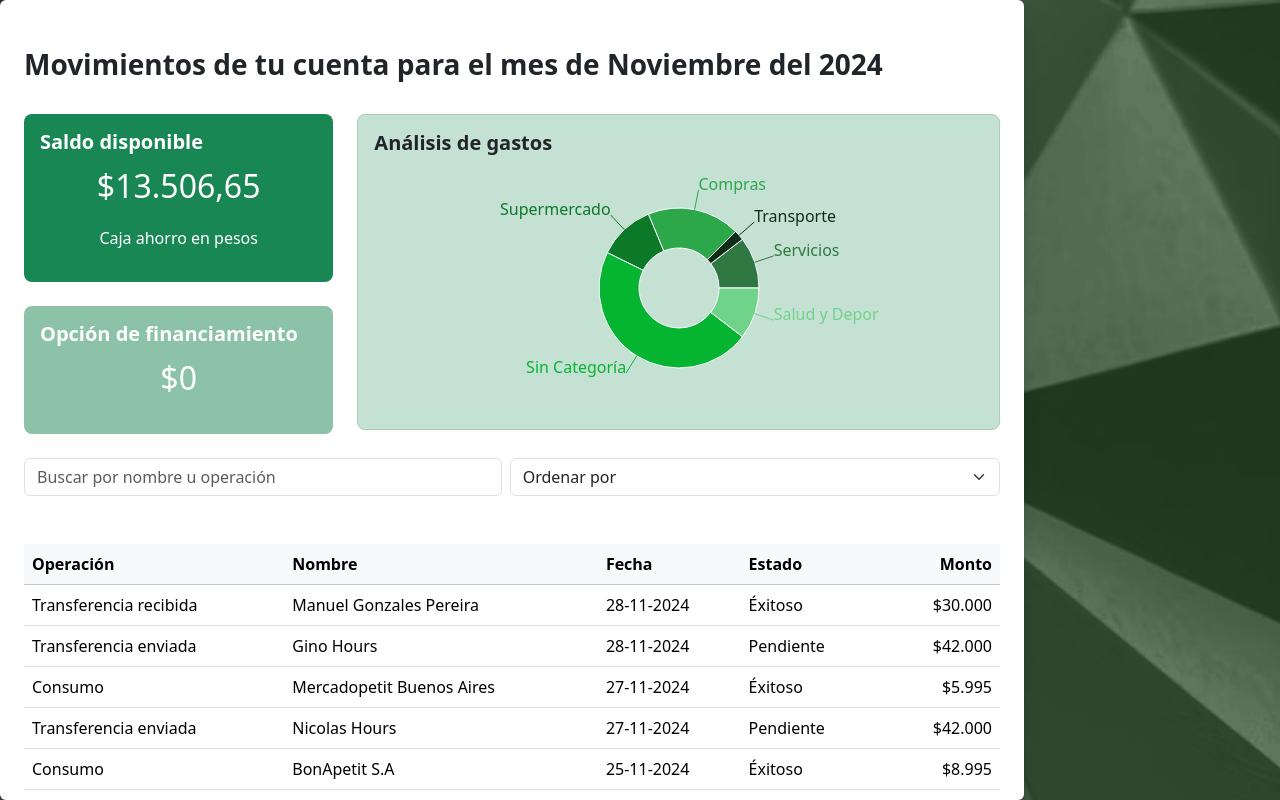
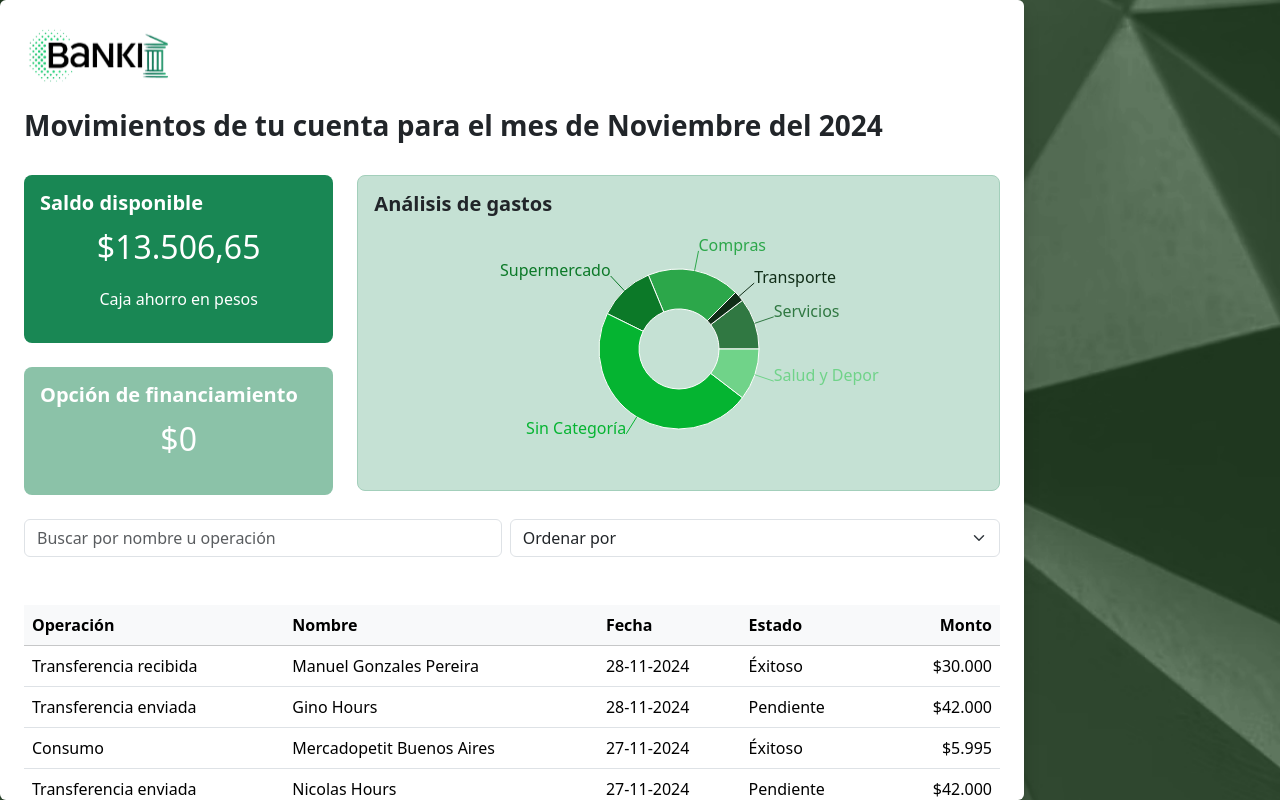
Before and after one commit to No-Country-simulation/c22-21-t-webapp, a React (Vite) app in the folder client/: page /home in a window 1280 px wide. Built offline with nearby package versions, Linux system fonts and the light colour scheme.

Commit message:
logo add

```diff
--- a/client/src/pages/Home/Home.tsx
+++ b/client/src/pages/Home/Home.tsx
@@ -212,6 +212,9 @@ const Home: React.FC = () => {
                         boxSizing: "border-box",
                     }}
                 >
+                    <div>
+                        <img src="\src\assets\BANKI-NEGRO 2.svg" alt="Logo" width={150}/>
+                    </div>
                     <div className="py-4">
                         <div className="row g-4">
                             {/* Header */}
```
Also changed, not shown: client/src/assets/BANKI-NEGRO 2.svg (added).
